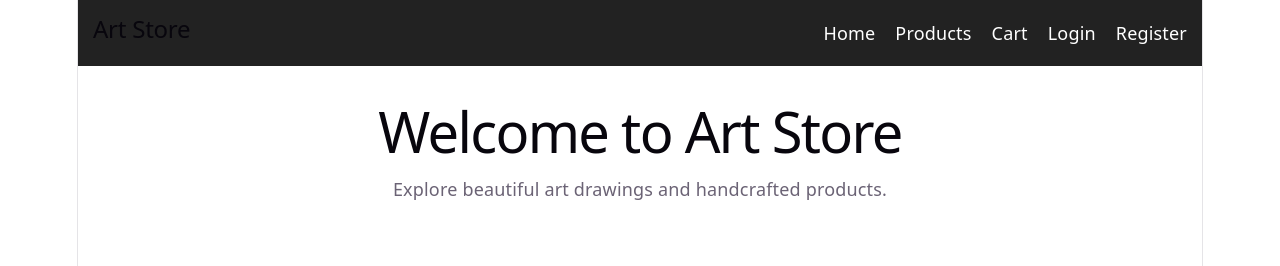
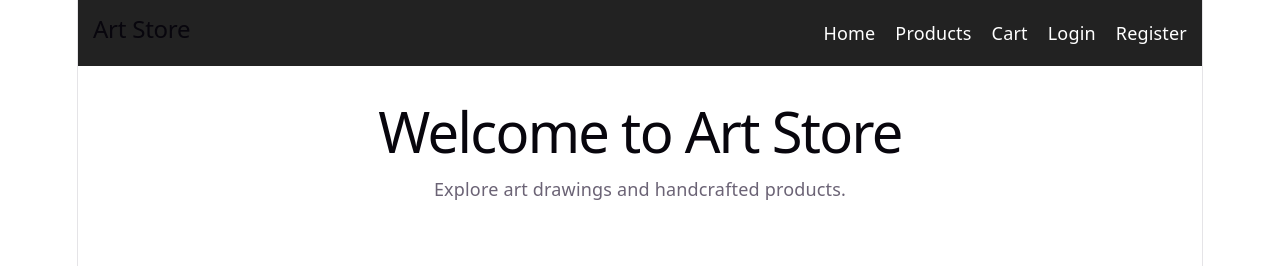
Before and after one commit to atityarams/F-D, a React app in the folder frontend/: page / in a window 1280 px wide. Shown: the top 266 px of the page. Built offline with nearby package versions, Linux system fonts and the light colour scheme; the HTML template or start-up script is replaced by a standard one.

Commit message:
Test_#01

```diff
--- a/frontend/src/pages/user/Home.jsx
+++ b/frontend/src/pages/user/Home.jsx
@@ -7,7 +7,7 @@ function Home() {
             <h1>Welcome to Art Store</h1>
 
             <p>
-                Explore beautiful art drawings and handcrafted products.
+                Explore art drawings and handcrafted products.
             </p>
 
         </div>
```
